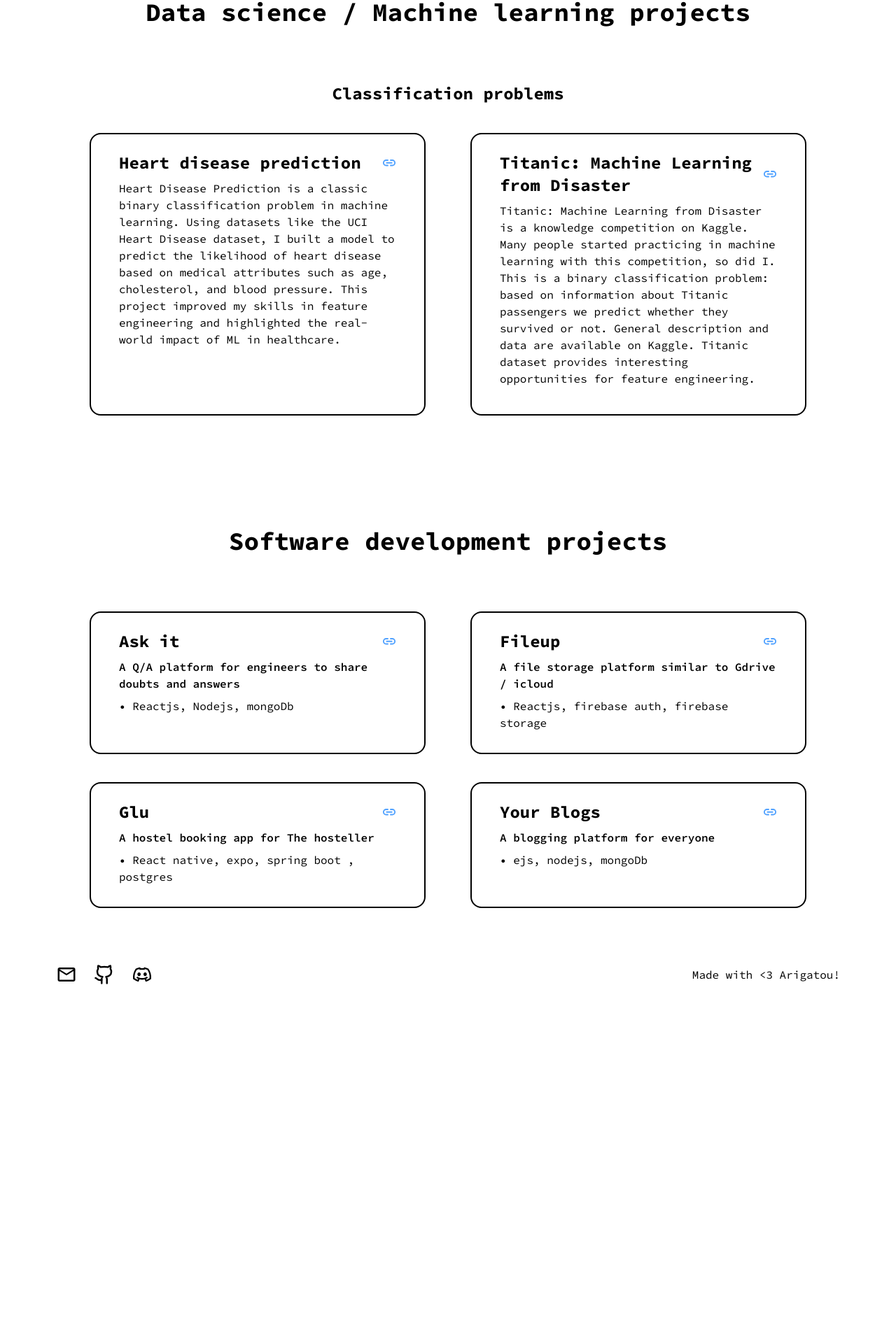
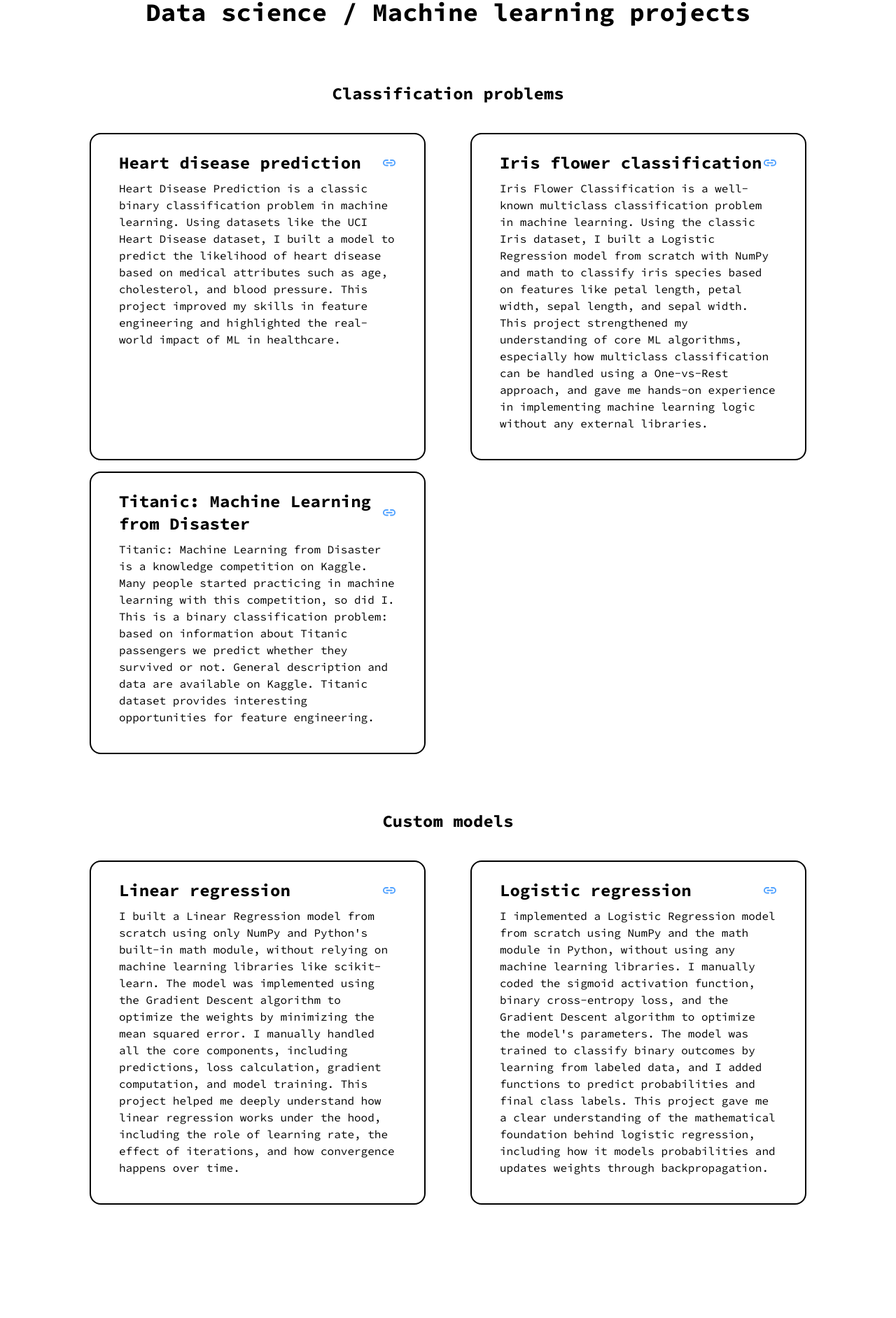
Before and after one commit to Saikat-Mandal/Portfolio-website, a Next.js app: page / in a window 1280 px wide. Shown: the part 2060-3944 px from the top of the page at 70% size. Before the commit the page ends 3508 px from the top, so only its background shows below. Built offline with nearby package versions, Linux system fonts and the light colour scheme.

Commit message:
updated home

```diff
--- a/src/app/page.tsx
+++ b/src/app/page.tsx
@@ -219,6 +219,7 @@ export default function Home() {
       <div ref={MLref} >
 
         <h1 className="text-2xl font-bold mb-20 mt-40 text-center md:text-4xl">Data science / Machine learning projects</h1>
+
         <h1 className="text-2xl font-bold mb-10 mt-20 text-center  md:text-2xl">Classification problems</h1>
         <div className="flex flex-wrap gap-4 max-w-5xl w-full justify-between  mx-auto mb-10">
           <ProjectCard>
@@ -239,6 +240,24 @@ export default function Home() {
 
           <ProjectCard>
             <div className="flex items-center justify-between">
+              <p className="text-2xl font-bold">Iris flower classification</p>
+              <Link target="_blank" href="https://github.com/Saikat-Mandal/Classification-ML/blob/main/Project_3_classification.ipynb">
+                <IoLinkSharp className="text-blue-400 text-xl hover:scale-150 transition-all duration-300" />
+              </Link>
+            </div>
+            <p className=" my-2">Iris Flower Classification is a well-known multiclass classification problem in machine learning.
+              Using the classic Iris dataset, I built a Logistic Regression model from scratch with NumPy and math to classify iris species based on features like petal length,
+              petal width, sepal length, and sepal width.
+              This project strengthened my understanding of core ML algorithms,
+              especially how multiclass classification can be handled using a One-vs-Rest approach,
+              and gave me hands-on experience in implementing machine learning logic without any external libraries.
+
+            </p>
+
+          </ProjectCard>
+
+          <ProjectCard>
+            <div className="flex items-center justify-between">
               <p className="text-2xl font-bold">Titanic: Machine Learning from Disaster</p>
               <Link target="_blank" href="https://github.com/Saikat-Mandal/Classification-ML/blob/main/Heart-disease-prediction.ipynb">
                 <IoLinkSharp className="text-blue-400 text-xl hover:scale-150 transition-all duration-300" />
@@ -250,6 +269,40 @@ export default function Home() {
               General description and data are available on Kaggle. Titanic dataset provides interesting opportunities for feature engineering.</p>
           </ProjectCard>
         </div>
+
+        <h1 className="text-2xl font-bold mb-10 mt-20 text-center  md:text-2xl">Custom models</h1>
+        <div className="flex flex-wrap gap-4 max-w-5xl w-full justify-between  mx-auto mb-10">
+          <ProjectCard>
+            <div className="flex items-center justify-between">
+              <p className="text-2xl font-bold">Linear regression</p>
+              <Link target="_blank" href="https://github.com/Saikat-Mandal/Custom-models-ML/blob/main/Linear_regressioin.ipynb">
+                <IoLinkSharp className="text-blue-400 text-xl hover:scale-150 transition-all duration-300" />
+              </Link>
+            </div>
+            <p className=" my-2">I built a Linear Regression model from scratch using only NumPy and Python's built-in math module,
+              without relying on machine learning libraries like scikit-learn.
+              The model was implemented using the Gradient Descent algorithm to optimize the weights by minimizing the mean squared error.
+              I manually handled all the core components, including predictions, loss calculation, gradient computation, and model training.
+              This project helped me deeply understand how linear regression works under the hood, including the role of learning rate,
+              the effect of iterations, and how convergence happens over time.</p>
+
+          </ProjectCard>
+
+          <ProjectCard>
+            <div className="flex items-center justify-between">
+              <p className="text-2xl font-bold">Logistic regression</p>
+              <Link target="_blank" href="https://github.com/Saikat-Mandal/Custom-models-ML/blob/main/Logistic_Regression.ipynb">
+                <IoLinkSharp className="text-blue-400 text-xl hover:scale-150 transition-all duration-300" />
+              </Link>
+            </div>
+            <p className=" my-2">I implemented a Logistic Regression model from scratch using NumPy and the math module in Python,
+              without using any machine learning libraries. I manually coded the sigmoid activation function, binary cross-entropy loss,
+              and the Gradient Descent algorithm to optimize the model's parameters. The model was trained to classify binary outcomes by learning from labeled data,
+              and I added functions to predict probabilities and final class labels. This project gave me a clear understanding of the mathematical foundation behind logistic regression,
+              including how it models probabilities and updates weights through backpropagation.</p>
+          </ProjectCard>
+        </div>
+
       </div>
 
       {/* software dev */}
```
